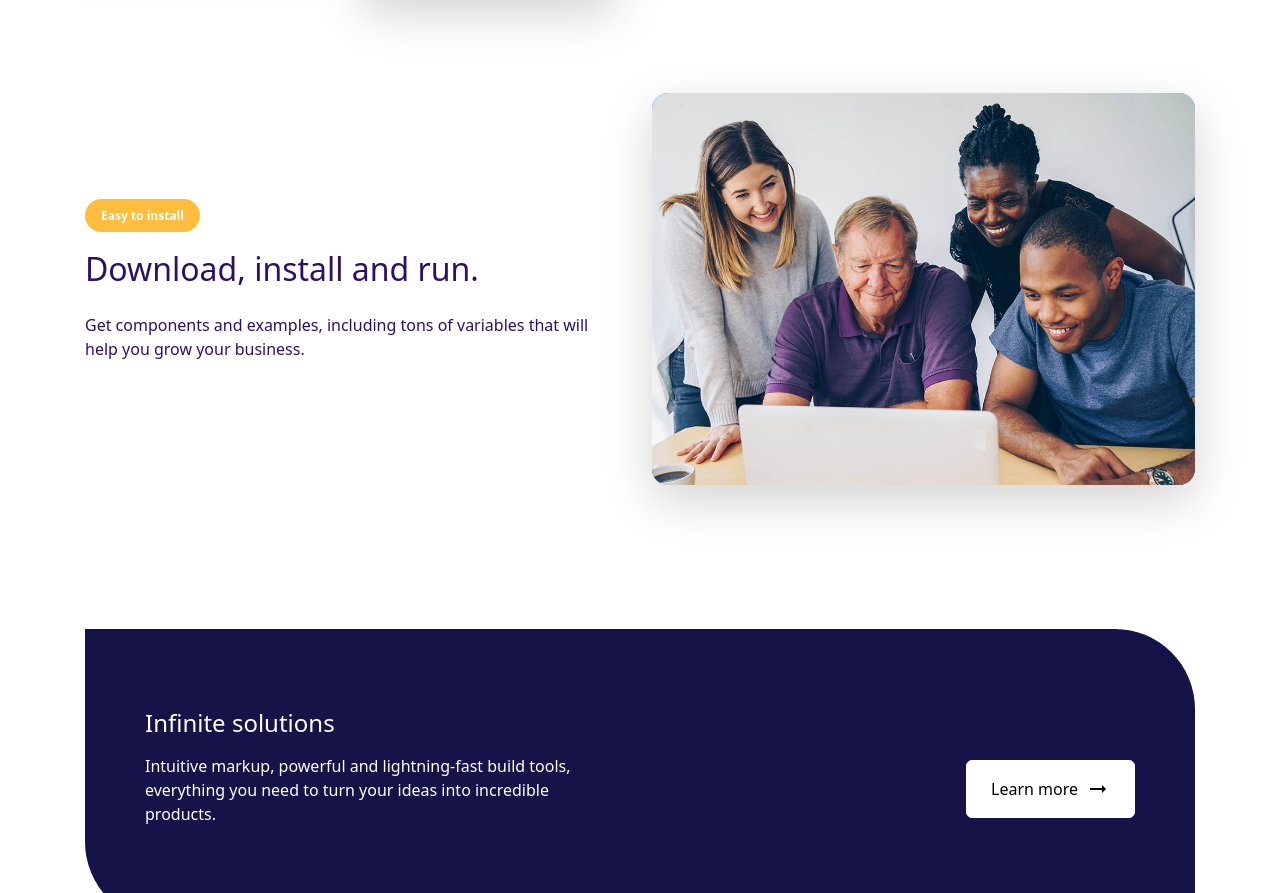
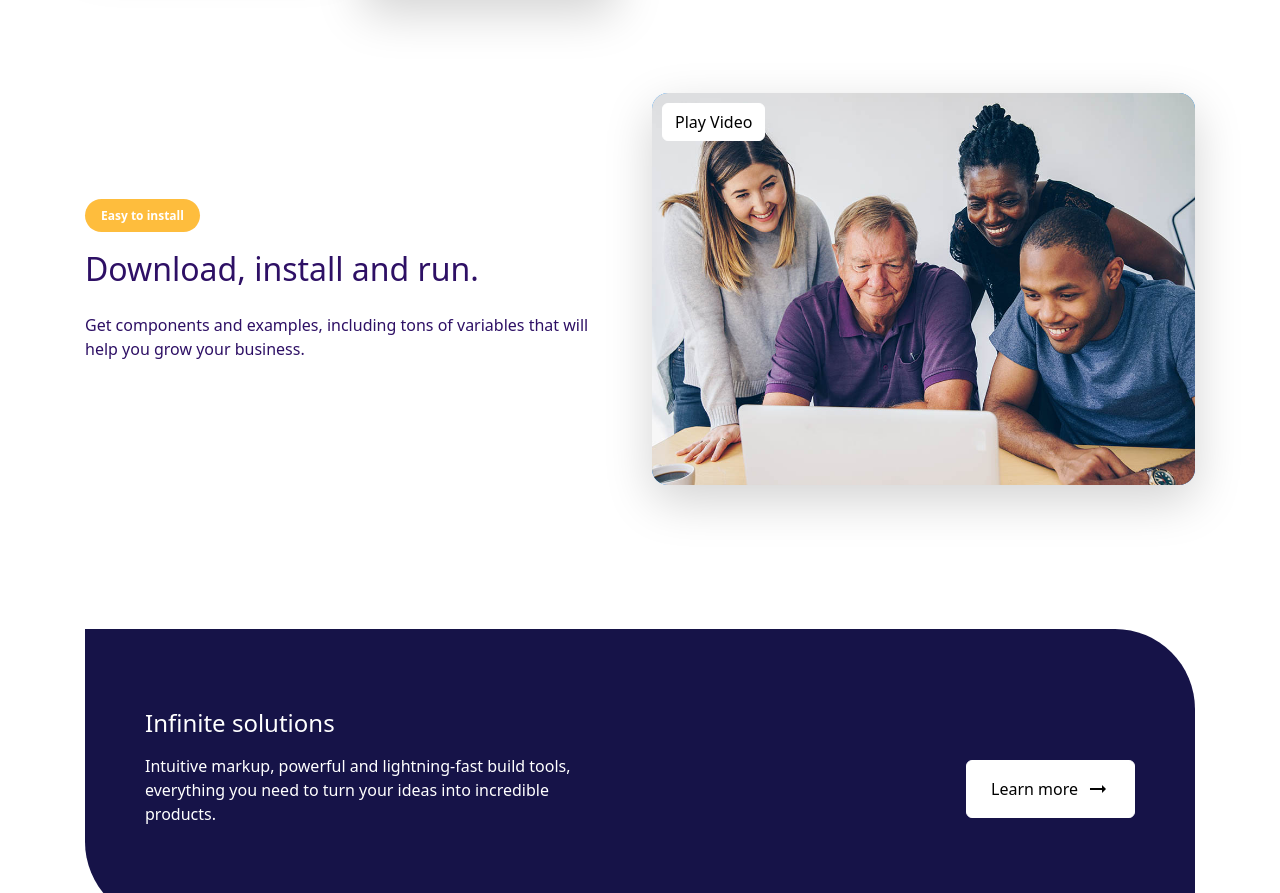
Before and after one commit to EduardoSauret/odoo-landing, a website built with webpack: page src/index.html in a window 1280 px wide. Shown: the part 2385-3278 px from the top of the page. Built offline with nearby package versions, Linux system fonts and the light colour scheme.

Commit message:
top end start

```diff
--- a/src/index.html
+++ b/src/index.html
@@ -182,7 +182,7 @@
             <div class="col-lg-6 justify-content-center">
                 <div class="features-img rounded-4 bg-primary shadow-lg overflow-hidden">
                     <div class="w-100 h-100 position-relative">
-                        <button class="btn btn-light position-absolute top-10 start-10">Play Video</button>
+                        <button class="btn btn-light position-absolute top-10 end-10">Play Video</button>
                         <img class="w-100" src="assets/images/img_02.jpg">
                     </div>
                 </div>
@@ -258,7 +258,8 @@
                 <p>Get components and examples, including tons of variables that will help you grow your business.</p>
             </div>
             <div class="col-lg-6 justify-content-center">
-                <div class="features-img rounded-4 bg-primary shadow-lg overflow-hidden">
+                <div class="features-img rounded-4 bg-primary shadow-lg overflow-hidden position-relative">
+                    <button class="btn btn-light position-absolute top-10 start-10">Play Video</button>
                     <img class="w-100" src="assets/images/img_03.jpg">
                 </div>
             </div>
```
